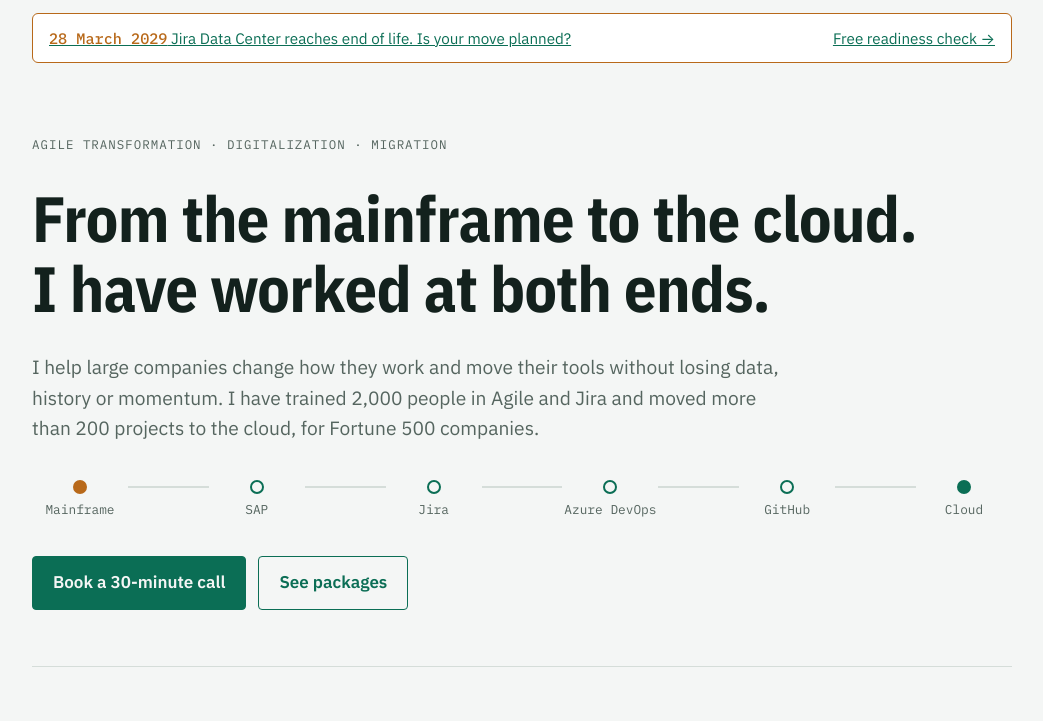
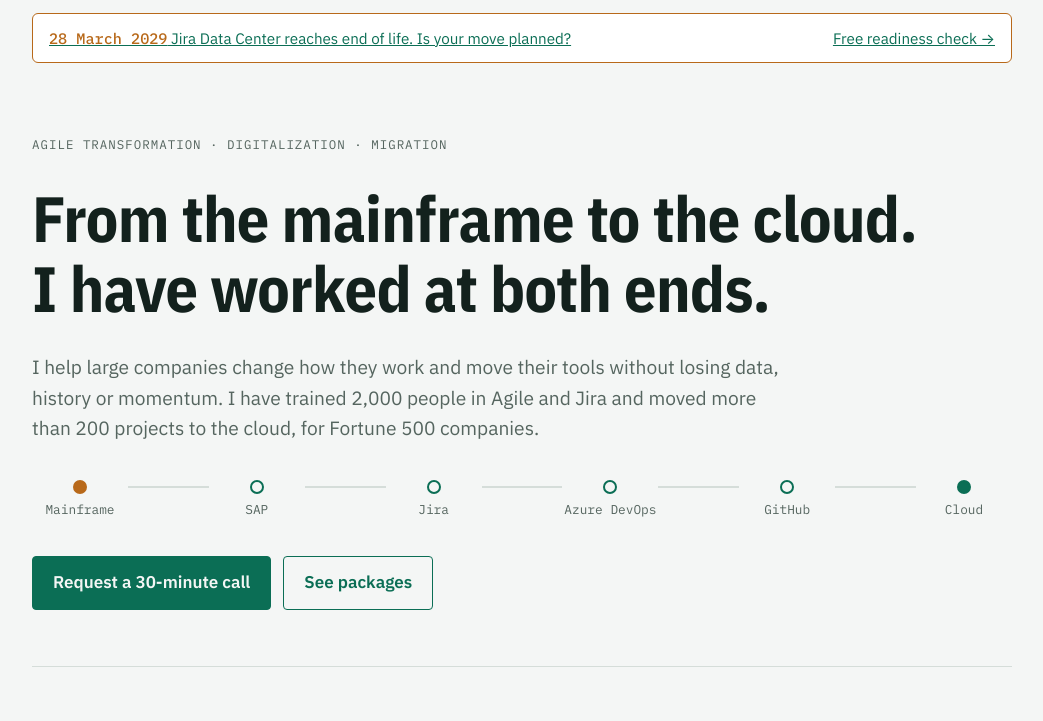
Before and after one commit to heiderdamaseno/heidersouza.com, a plain HTML site: page index.html in a window 1280 px wide. Shown: the part 79-800 px from the top of the page, without its empty margins (118-1161 px from the left). Drawn offline with nearby package versions, Linux system fonts and the light colour scheme.

Commit message:
Home: Request instead of Book on call buttons
Co-Authored-By: Claude Opus 5.5 <noreply@anthropic.com>
Claude-Session: https://claude.ai/code/session_01AY5CUdcPerKvguuyV6p2FN

```diff
--- a/index.html
+++ b/index.html
@@ -173,7 +173,7 @@ footer { padding-block: 32px; color: var(--muted); font-size: 0.85rem; }
       <div class="stop"><div class="dot"></div><span>Cloud</span></div>
     </div>
     <div class="btns">
-      <a class="btn primary" href="mailto:heider@heidersouza.com?subject=30-minute%20call&amp;body=Hello%20Heider%2C%0A%0AWhat%20I%20want%20to%20change%20or%20move%3A%0A%0ATwo%20times%20that%20suit%20me%20(with%20time%20zone)%3A%0A1.%0A2.%0A">Book a 30-minute call</a>
+      <a class="btn primary" href="mailto:heider@heidersouza.com?subject=30-minute%20call&amp;body=Hello%20Heider%2C%0A%0AWhat%20I%20want%20to%20change%20or%20move%3A%0A%0ATwo%20times%20that%20suit%20me%20(with%20time%20zone)%3A%0A1.%0A2.%0A">Request a 30-minute call</a>
       <a class="btn ghost" href="#packages">See packages</a>
     </div>
   </section>
@@ -337,7 +337,7 @@ footer { padding-block: 32px; color: var(--muted); font-size: 0.85rem; }
     <span class="label">Contact</span>
     <h2>Start with a 30-minute call</h2>
     <p>Tell me what you want to change or move, and two times that suit you. I reply within one working day to confirm a time, and I will tell you honestly whether I can help and what it would take.</p>
-    <p><a class="btn primary" href="mailto:heider@heidersouza.com?subject=30-minute%20call&amp;body=Hello%20Heider%2C%0A%0AWhat%20I%20want%20to%20change%20or%20move%3A%0A%0ATwo%20times%20that%20suit%20me%20(with%20time%20zone)%3A%0A1.%0A2.%0A">Book a 30-minute call</a></p>
+    <p><a class="btn primary" href="mailto:heider@heidersouza.com?subject=30-minute%20call&amp;body=Hello%20Heider%2C%0A%0AWhat%20I%20want%20to%20change%20or%20move%3A%0A%0ATwo%20times%20that%20suit%20me%20(with%20time%20zone)%3A%0A1.%0A2.%0A">Request a 30-minute call</a></p>
     <div class="addr"><a id="mail" href="mailto:heider@heidersouza.com">heider@heidersouza.com</a><button id="copy" type="button">Copy</button></div>
   </section>
 
```
